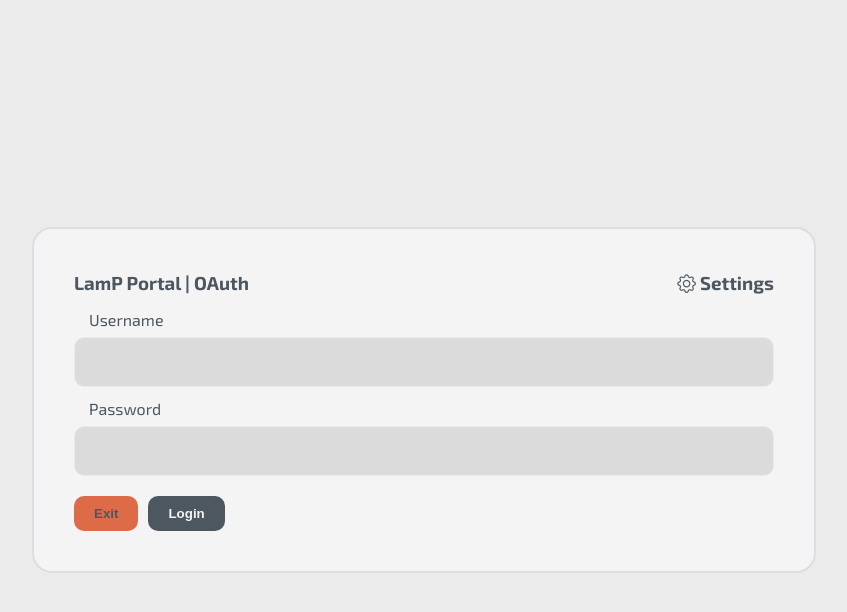
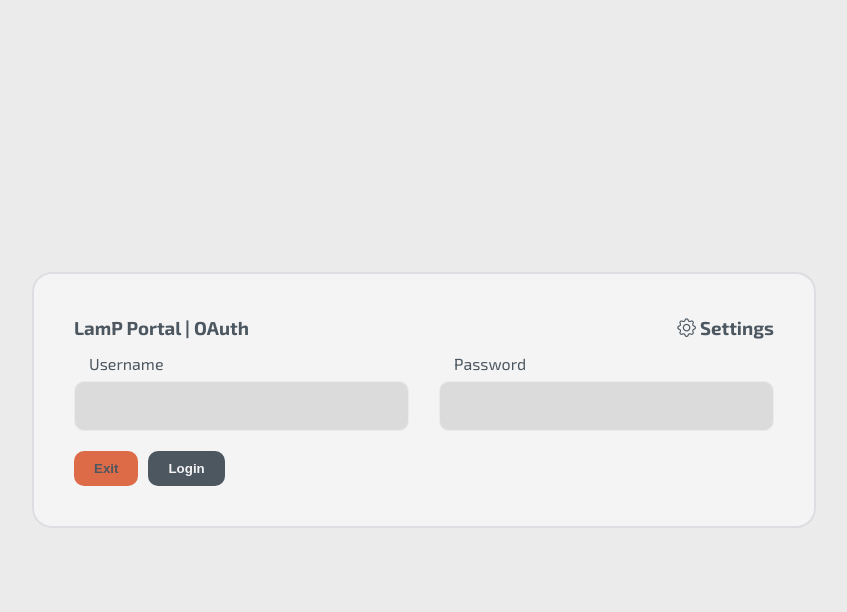
Before and after one commit to SalamPS/browser-dashboard, a Next.js app: page / in a window 1280 px wide. Both pictures are taken after a click on the icon 577 px from the left and 126 px from the top of the page. Shown: the top 612 px of the page, without its empty margins (216-1063 px from the left). Built offline with nearby package versions, Linux system fonts and the light colour scheme; a web font is replaced by a local one.

Commit message:
style(popup): Optimized Flex and it's grow

```diff
--- a/pages/popup/_Log.jsx
+++ b/pages/popup/_Log.jsx
@@ -43,6 +43,7 @@ export default function LogIn () {
 
   return (
     <form>
+      <div className="userInput">
         <label>
           <span className='span'>Username</span>
           <input
@@ -63,6 +64,7 @@ export default function LogIn () {
             onChange={(e) => handleInput(e.target.name, e.target.value)}
           />
         </label>
+      </div>
       <Button action={[
         {text: 'Login', action: handleLogin}
       ]}/>
--- a/styles/index.css
+++ b/styles/index.css
@@ -836,14 +836,17 @@ main {
   margin-left: calc(100% - 1rem - 0.2rem);
   background-color: var(--color-line);
 }
-#popup #Short .userInput {
+#popup #Short .userInput, #popup #Login .userInput {
   display: flex;
   flex-direction: row;
 }
-#popup #Short .userInput label:nth-of-type(1) {
+#popup #Short .userInput label:nth-of-type(1), #popup #Login .userInput label:nth-of-type(1) {
   flex-grow: 1;
   margin-right: 30px;
 }
-#popup #Short .userInput label:nth-of-type(2) {
+#popup #Short .userInput label:nth-of-type(2), #popup #Login .userInput label:nth-of-type(2) {
   flex-grow: 5;
+}
+#popup #Login label {
+  flex-grow: 1 !important;
 }/*# sourceMappingURL=index.css.map */
```
Lines whose indentation alone changed are shown as unchanged.
